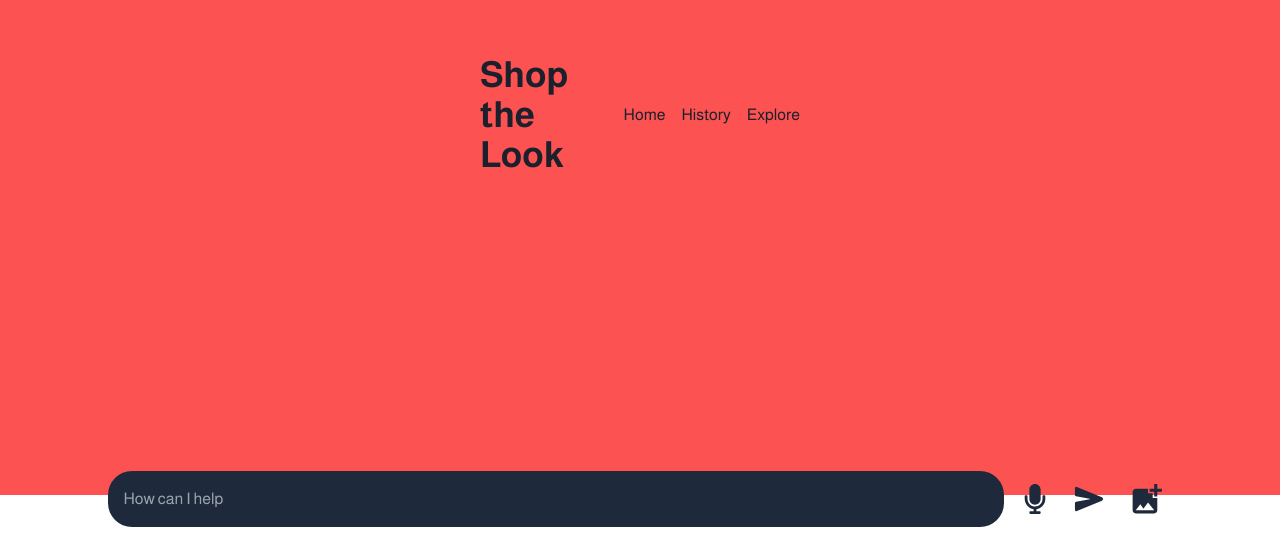
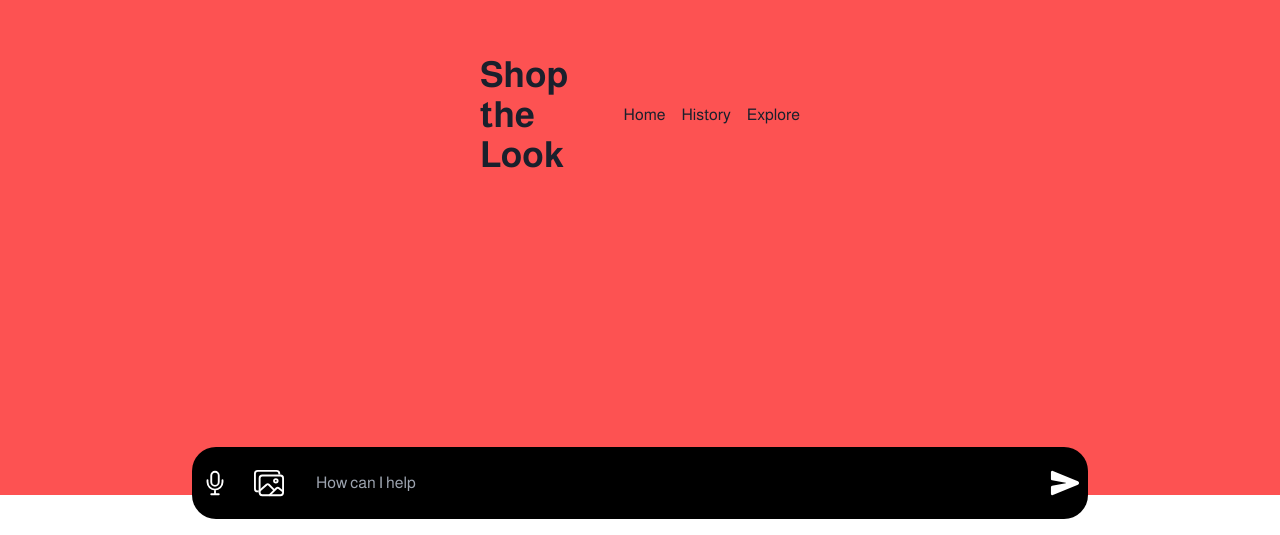
Before and after one commit to MSFT-Innovation-Hub-India/Shop-The-Look-Retail-UsingImageSearch-MultiModal, a Next.js app: page / in a window 1280 px wide. Shown: the part 265-800 px from the top of the page. Built offline with nearby package versions, Linux system fonts and the light colour scheme.

Commit message:
Update chatbot.tsx

```diff
--- a/app/components/chatbot.tsx
+++ b/app/components/chatbot.tsx
@@ -1,9 +1,7 @@
 'use client'
 
 import React, { useState } from 'react';
-import { FaMicrophone } from 'react-icons/fa';
-import { IoSend } from 'react-icons/io5';
-import { MdAddPhotoAlternate } from 'react-icons/md';
+import { IoMicOutline, IoImagesOutline, IoSend } from 'react-icons/io5';
 import axios from 'axios';
 import { useHeader } from './Header';
 
@@ -24,31 +22,31 @@ const Chatbot = () => {
 
   return (
     <div className="flex items-center justify-center h-screen bg-white">
-      <div className="justify-center pt-1 max-w-7xl w-full max-h-[70vh] h-auto flex-grow bg-white p-4 rounded-lg shadow-md overflow-y-auto">
+      <div className="justify-center pt-1 max-w-7xl w-full max-h-[70vh] h-auto flex-grow bg-white p-4 rounded-lg border-2 border-zinc-200 overflow-y-auto">
         {messages.map((msg, index) => (
           <p key={index} className={`mb-2 ${msg.startsWith('You') ? 'text-black' : 'text-black'}`}>
             {msg}
           </p>
         ))}
       </div>
-      <form onSubmit={sendMessage} className='fixed bottom-0 w-full mx-auto'>
+      <form onSubmit={sendMessage} className='fixed bottom-4 mx-auto bg-black w-[70%] p-0  rounded-3xl'>
         <div className="flex items-center justify-center py-2 space-x-2">
+        <button type="button" className='p-2 bg-transparent'>
+              <IoMicOutline color='white' size={30} />
+            </button>
+            <button type="button" className='p-2 bg-transparent'>
+              <IoImagesOutline color='white' size={30} />
+            </button>
           <input
             type="search"
             placeholder='How can I help'
             value={input}
             onChange={(e) => setInput(e.target.value)}
-            className='w-[70%] p-4 rounded-3xl bg-slate-800 text-white focus:outline-none'
+            className='w-[85%] p-4 rounded-3xl bg-black text-white focus:outline-none'
           />
           <div className="flex space-x-2">
-            <button type="button" className='p-2 bg-transparent'>
-              <FaMicrophone color='#1E293B' size={30} />
-            </button>
             <button type="submit" className='p-2 bg-transparent'>
-              <IoSend color='#1E293B' size={30} />
-            </button>
-            <button type="button" className='p-2 bg-transparent'>
-              <MdAddPhotoAlternate color='#1E293B' size={37} />
+              <IoSend color='white' size={30} />
             </button>
           </div>
         </div>
```
